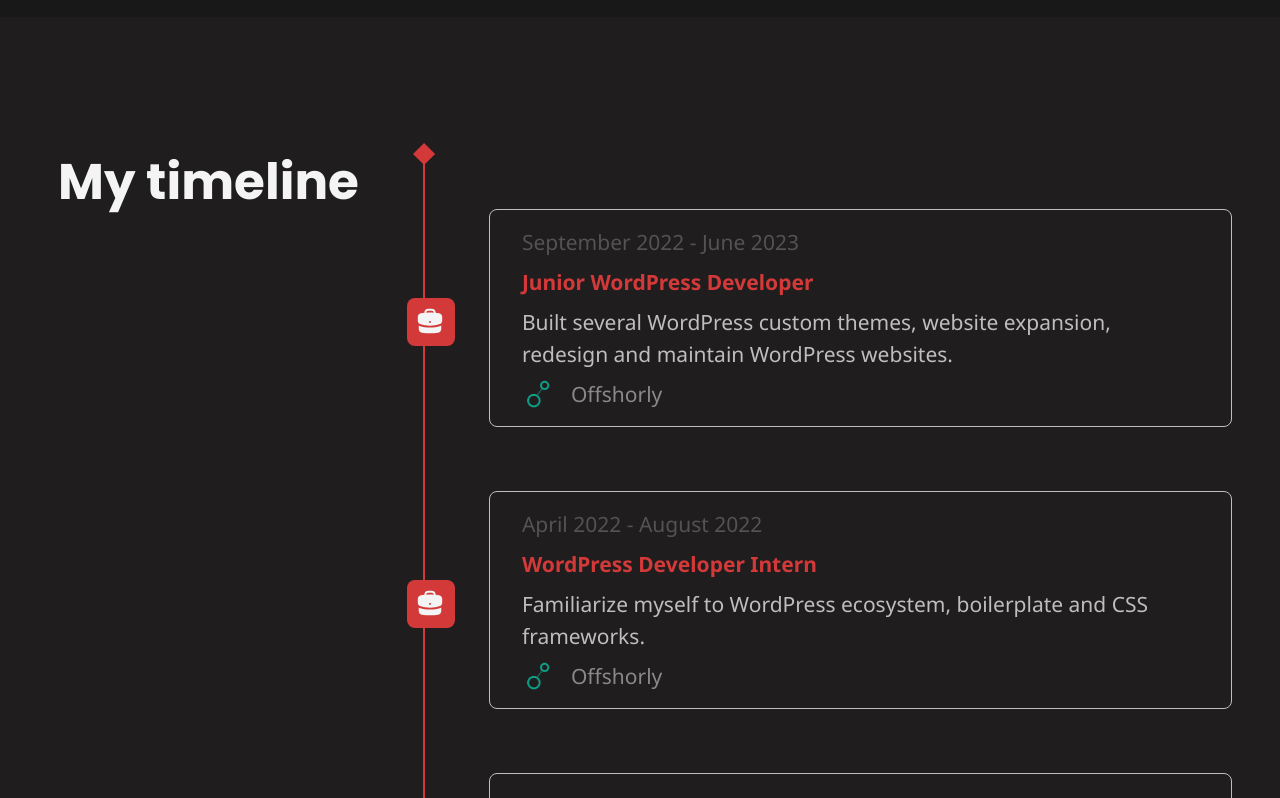
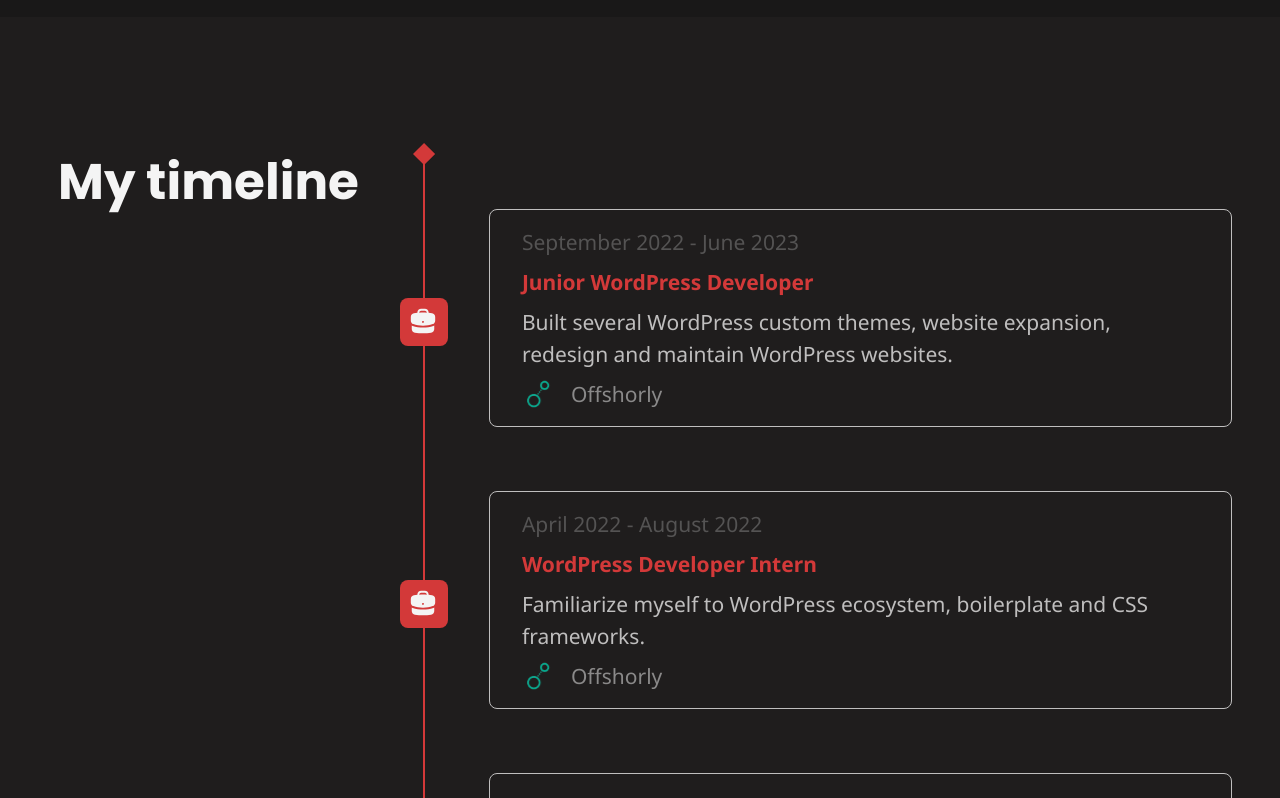
Before and after one commit to reinabrera/porfolio-react, a React (Vite) app: page / in a window 1280 px wide. Shown: the part 2112-2910 px from the top of the page. Built offline with nearby package versions, Linux system fonts and the light colour scheme; no server answers.

Commit message:
updated positon of timeline icons

```diff
--- a/src/components/Timeline/timeline.scss
+++ b/src/components/Timeline/timeline.scss
@@ -73,13 +73,14 @@
               position: absolute;
               top: 50%;
               transform: translateY(-50%);
-              left: -1.75rem;
+              left: -2.50rem;
               pointer-events: none;
               @media screen and (max-width: 960px) {
                 svg {
                   width: 32px;
                   height: 32px;
                 }
+                left: -1.75rem;
               }
             }
             &:hover {
```
